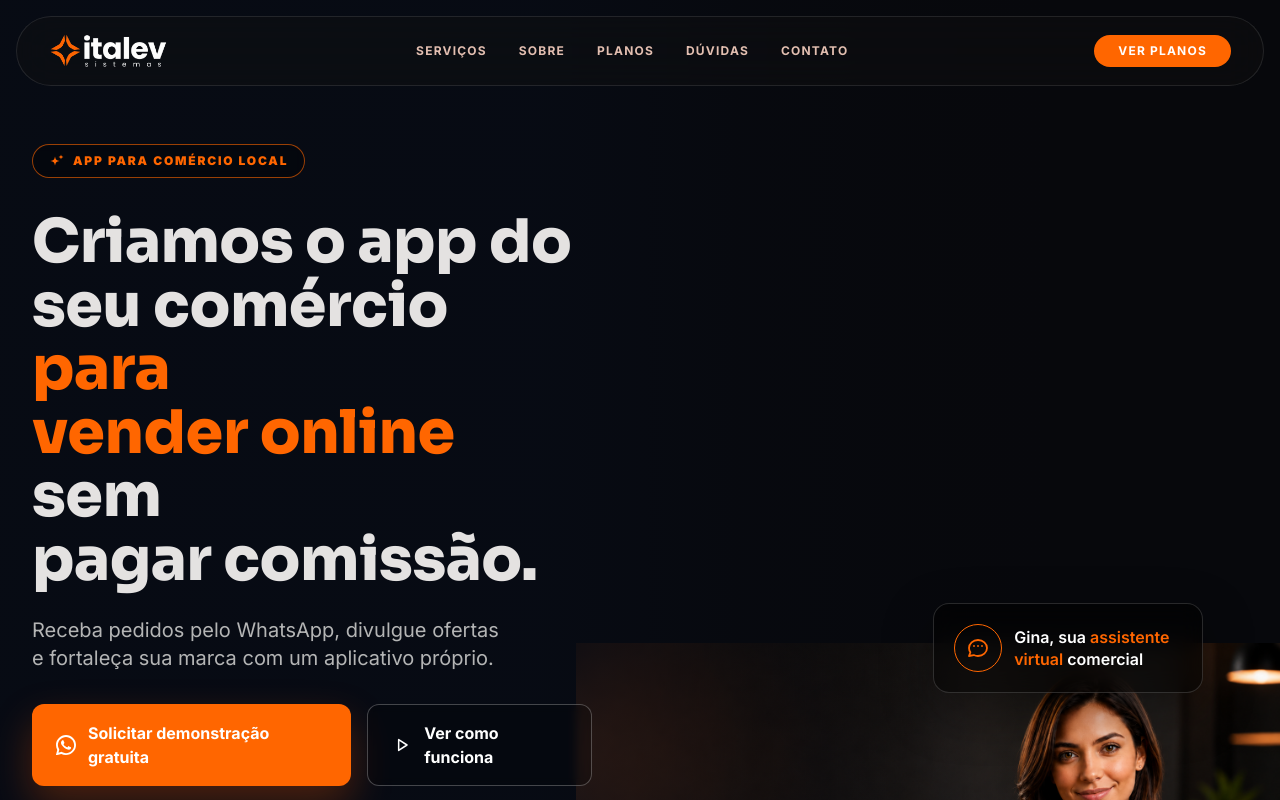
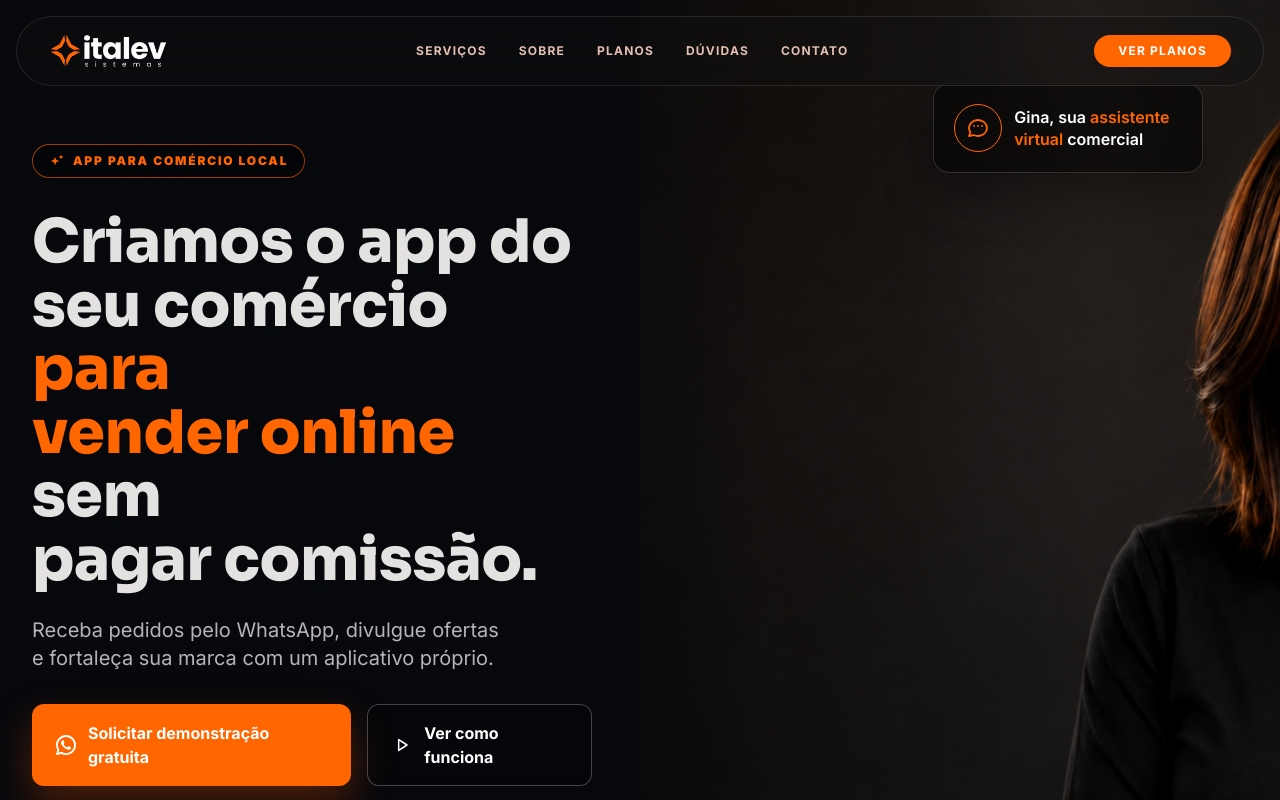
Before and after one commit to alle77fm/paginaitalev, a Next.js app: page / in a window 1280 px wide. Shown: the top 800 px of the page. Built offline with nearby package versions, Linux system fonts and the light colour scheme.

Commit message:
Hero: Gina em 50% direito, gradiente solido, card no topo
Container w-[50%] com object-cover object-center. Gradiente
#07080c solido ate 40% com dissolve ate 60%. Card Gina
reposicionado para top-[8%] acima do rosto.

Co-Authored-By: Claude Sonnet 4.6 <noreply@anthropic.com>

```diff
--- a/app/page.tsx
+++ b/app/page.tsx
@@ -154,22 +154,22 @@ export default function HomePage() {
             sizes="100vw"
             className="absolute inset-0 h-full w-full object-cover object-[62%_top] md:hidden"
           />
-          {/* Background image — desktop: inteira (object-contain), menor, ancorada à direita-baixo */}
-          <div className="absolute inset-y-0 right-0 hidden w-[55%] md:block" aria-hidden="true">
+          {/* Background image — desktop: metade direita, object-cover */}
+          <div className="absolute inset-y-0 right-0 hidden w-[50%] md:block" aria-hidden="true">
             <Image
               src="/gina-desktop.png"
               alt=""
               fill
               priority
-              sizes="55vw"
-              className="object-contain object-right-bottom"
+              sizes="50vw"
+              className="object-cover object-center"
             />
           </div>
 
           {/* Gradient overlay — desktop */}
           <div
             className="absolute inset-0 hidden md:block"
-            style={{ background: 'linear-gradient(to right, rgba(7,11,20,0.97) 0%, rgba(7,11,20,0.93) 42%, rgba(7,11,20,0.35) 58%, rgba(7,11,20,0.08) 72%, transparent 82%)' }}
+            style={{ background: 'linear-gradient(to right, #07080c 0%, #07080c 40%, transparent 60%)' }}
             aria-hidden="true"
           />
           {/* Gradient overlay — mobile */}
@@ -258,7 +258,7 @@ export default function HomePage() {
           </div>
 
           {/* Floating card: Gina — desktop only */}
-          <div className="absolute right-[6%] top-[58%] hidden max-w-[270px] rounded-2xl border border-white/15 bg-black/55 p-5 shadow-[0_18px_50px_rgba(0,0,0,0.4)] backdrop-blur-md md:block" aria-hidden="true">
+          <div className="absolute right-[6%] top-[8%] hidden max-w-[270px] rounded-2xl border border-white/15 bg-black/55 p-5 shadow-[0_18px_50px_rgba(0,0,0,0.4)] backdrop-blur-md md:block" aria-hidden="true">
             <div className="flex items-center gap-3">
               <span className="flex h-12 w-12 shrink-0 items-center justify-center rounded-full border border-primary-container text-primary-container">
                 <svg className="h-6 w-6" fill="none" stroke="currentColor" strokeWidth="1.8" viewBox="0 0 24 24">
```
